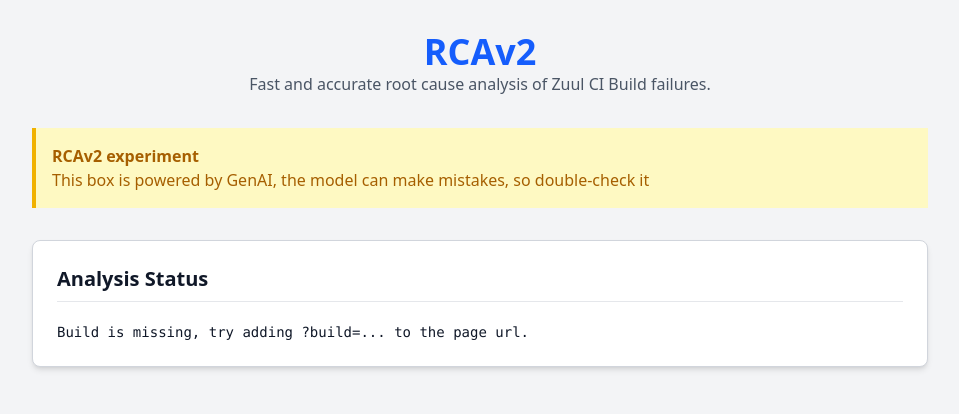
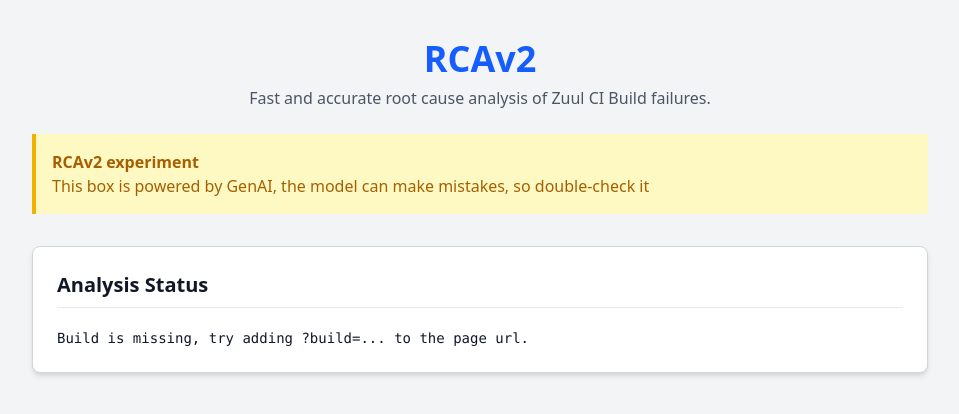
Before and after one commit to vakwetu/rca-mcp, a React app: page / in a window 1280 px wide. Shown: the whole page, without its empty margins (160-1119 px from the left). Built offline with nearby package versions, Linux system fonts and the light colour scheme.

Commit message:
frontend: move page header outside of the component

```diff
--- a/frontend/RcaComponent.tsx
+++ b/frontend/RcaComponent.tsx
@@ -150,15 +150,9 @@
   return (
     <div className="flex flex-col items-center">
       <div className="w-full max-w-4xl">
-        <header className="text-center mb-8">
-          <h1 className="text-4xl font-bold"><a href="https://github.com/RCAccelerator/rca-api"
-              className="text-blue-600 dark:text-blue-400 hover:underline">RCAv2</a></h1>
-          <p className="text-gray-600 dark:text-gray-400">
-            Fast and accurate root cause analysis of Zuul CI Build failures.
-          </p>
-        </header>
         <div className="bg-yellow-100 border-l-4 border-yellow-500 text-yellow-700 p-4 mb-8" role="alert">
-          <p className="font-bold">RCAv2 experiment</p>
+          <p className="font-bold"><a href="https://github.com/RCAccelerator/rca-api"
+              className="cursor-pointer hover:underline">RCAv2 experiment</a></p>
           <p>This box is powered by GenAI, the model can make mistakes, so double-check it</p>
         </div>
         <main className="w-full flex flex-col items-center gap-6">
--- a/index.html
+++ b/index.html
@@ -10,6 +10,13 @@
 
   <body class="bg-gray-100 dark:bg-gray-900 text-gray-900 dark:text-white">
     <div class="container mx-auto p-4 sm:p-6 lg:p-8">
+      <center>
+        <h1 style="font-size: 36px; color: oklch(0.546 0.245 262.881); font-weight: 700">RCAv2</h1>
+        <p style="color: oklch(0.446 0.03 256.802)">
+          Fast and accurate root cause analysis of Zuul CI Build failures.
+        </p>
+        <br />
+      </center>
       <div id="root"></div>
     </div>
     <script type="module">
```
